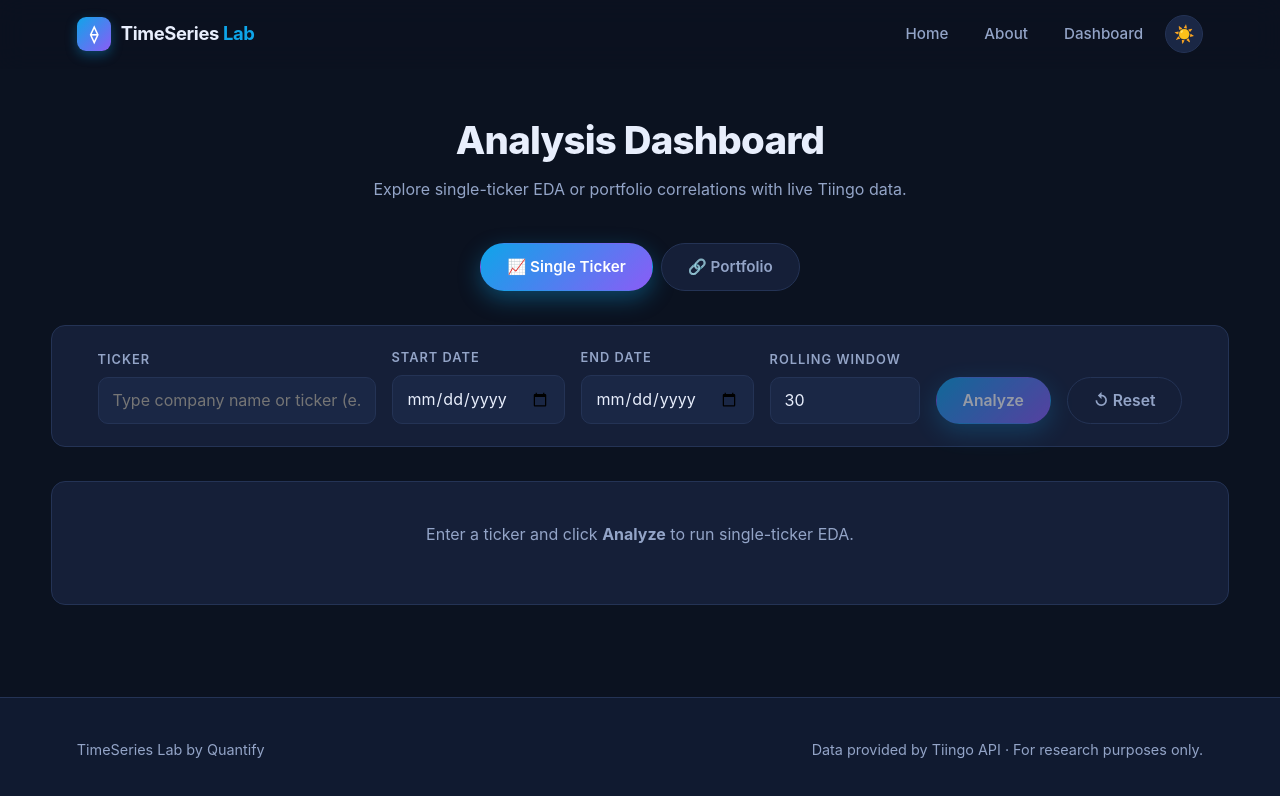
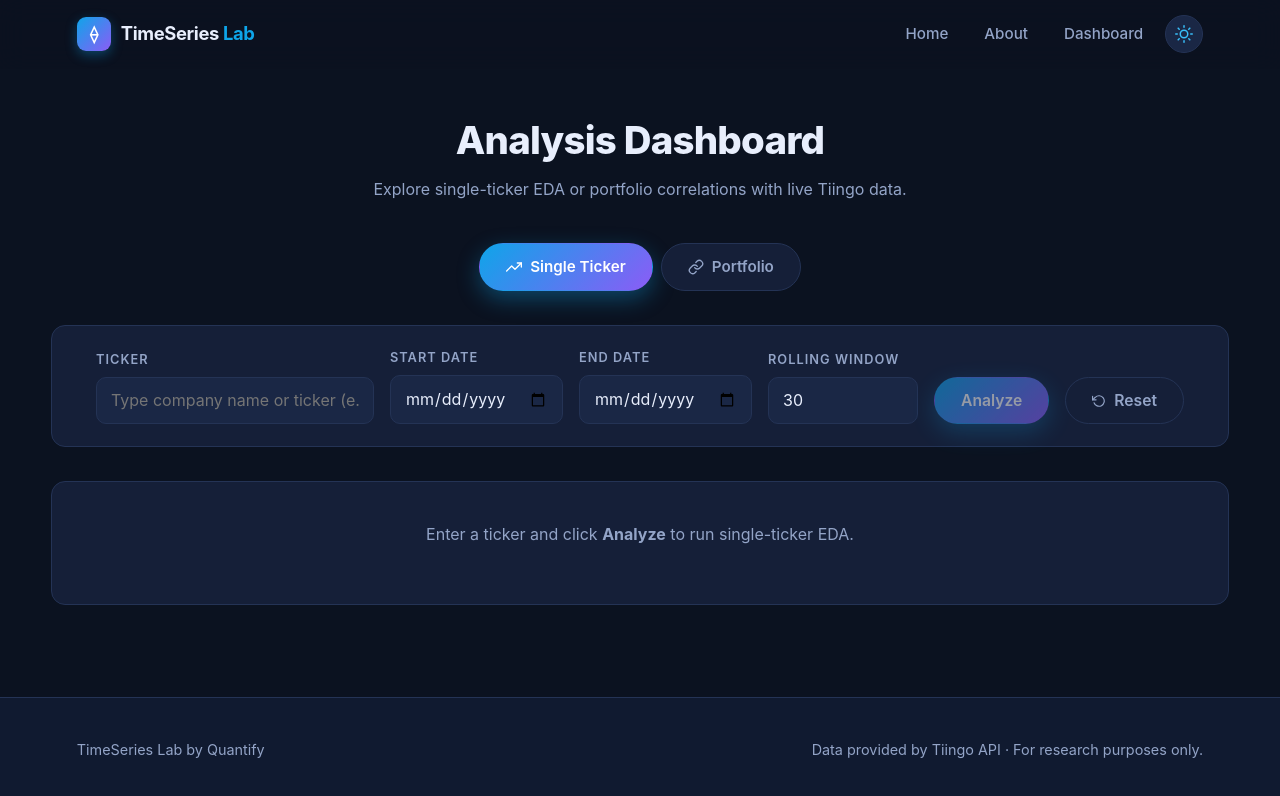
Before and after one commit to bhavin-rb/quantify-timeseries-lab, a React (Vite) app in the folder client/: page / in a window 1280 px wide. Both pictures are taken after a click on the button "Dashboard". Shown: the top 796 px of the page. Built offline with nearby package versions, Linux system fonts and the light colour scheme.

Commit message:
All emojis replaced by icons

```diff
--- a/client/package.json
+++ b/client/package.json
@@ -11,6 +11,7 @@
   "dependencies": {
     "react": "^18.3.1",
     "react-dom": "^18.3.1",
+    "react-icons": "^5.7.0",
     "recharts": "^2.15.0"
   },
   "devDependencies": {
--- a/client/src/components/DataPreview.jsx
+++ b/client/src/components/DataPreview.jsx
@@ -1,5 +1,6 @@
 import { useMemo } from "react";
 import { downloadCsv } from "../api.js";
+import { FiDownload } from "react-icons/fi";
 
 export default function DataPreview({ data, title }) {
   const columns = useMemo(() => {
@@ -23,7 +24,7 @@ export default function DataPreview({ data, title }) {
           className="btn btn-ghost"
           onClick={() => downloadCsv(`${title.toLowerCase().replace(/\s+/g, "-")}.csv`, columns, data)}
         >
-          ⬇️ Export CSV ({data.length} rows)
+          <FiDownload size={16} /> Export CSV ({data.length} rows)
         </button>
       </div>
       <div className="table-scroll">
--- a/client/src/components/Hero.jsx
+++ b/client/src/components/Hero.jsx
@@ -1,4 +1,5 @@
 import { useReveal, useParallax } from "../hooks.js";
+import { FiArrowRight, FiArrowDown } from "react-icons/fi";
 
 export default function Hero({ navigate }) {
   const revealRef = useReveal();
@@ -28,7 +29,7 @@ export default function Hero({ navigate }) {
         </p>
         <div className="hero-actions">
           <button className="btn btn-primary" onClick={() => navigate("/dashboard")}>
-            Launch Dashboard →
+            Launch Dashboard <FiArrowRight size={16} />
           </button>
           <a className="btn btn-ghost" href="#about">
             Learn more
@@ -46,7 +47,7 @@ export default function Hero({ navigate }) {
           </div>
         </div>
       </div>
-      <span className="hero-scroll">Scroll ↓</span>
+      <span className="hero-scroll">Scroll <FiArrowDown size={14} /></span>
     </section>
   );
 }
--- a/client/src/components/Navbar.jsx
+++ b/client/src/components/Navbar.jsx
@@ -1,4 +1,5 @@
 import { useEffect, useState } from "react";
+import { FiSun, FiMoon } from "react-icons/fi";
 
 export default function Navbar({ theme, onToggleTheme, route, navigate }) {
   const [scrolled, setScrolled] = useState(false);
@@ -36,7 +37,7 @@ export default function Navbar({ theme, onToggleTheme, route, navigate }) {
           title="Toggle theme"
           aria-label="Toggle theme"
         >
-          {theme === "dark" ? "☀️" : "🌙"}
+          {theme === "dark" ? <FiSun size={18} /> : <FiMoon size={18} />}
         </button>
       </div>
     </nav>
--- a/client/src/components/PriceChart.jsx
+++ b/client/src/components/PriceChart.jsx
@@ -6,6 +6,7 @@ import {
   YAxis,
   CartesianGrid,
   Tooltip,
+  Legend,
 } from "recharts";
 import ChartTooltip from "./ChartTooltip.jsx";
 
@@ -13,7 +14,7 @@ export default function PriceChart({ data, series, height }) {
   return (
     <div className={`chart-wrap ${height ? "tall" : ""}`}>
       <ResponsiveContainer width="100%" height="100%">
-        <LineChart data={data} margin={{ top: 8, right: 16, bottom: 24, left: 8 }}>
+        <LineChart data={data} margin={{ top: 8, right: 16, bottom: 68, left: 8 }}>
           <CartesianGrid strokeDasharray="3 3" stroke="var(--border)" opacity={0.45} />
           <XAxis
             dataKey="date"
@@ -45,6 +46,7 @@ export default function PriceChart({ data, series, height }) {
           <Tooltip
             content={<ChartTooltip formatter={(v) => `$${Number(v).toFixed(2)}`} />}
           />
+          <Legend wrapperStyle={{ fontSize: "0.8rem", paddingTop: 14 }} />
           {series.map((s) => (
             <Line
               key={s.key}
--- a/client/src/components/QqPlot.jsx
+++ b/client/src/components/QqPlot.jsx
@@ -6,6 +6,7 @@ import {
   YAxis,
   CartesianGrid,
   Tooltip,
+  Legend,
 } from "recharts";
 import ChartTooltip from "./ChartTooltip.jsx";
 
@@ -132,7 +133,7 @@ export function RollingChart({ data, series, xLabel, yLabel }) {
   return (
     <div className="chart-wrap">
       <ResponsiveContainer width="100%" height="100%">
-        <LineChart data={data} margin={{ top: 8, right: 16, bottom: 24, left: 12 }}>
+        <LineChart data={data} margin={{ top: 8, right: 16, bottom: 68, left: 12 }}>
           <CartesianGrid strokeDasharray="3 3" stroke="var(--border)" opacity={0.45} />
           <XAxis
             dataKey="date"
@@ -149,6 +150,7 @@ export function RollingChart({ data, series, xLabel, yLabel }) {
           <Tooltip
             content={<ChartTooltip formatter={(v) => Number(v).toFixed(4)} />}
           />
+          <Legend wrapperStyle={{ fontSize: "0.8rem", paddingTop: 14 }} />
           {series.map((s) => (
             <Line
               key={s.key}
--- a/client/src/pages/AdvancedInsightsTab.jsx
+++ b/client/src/pages/AdvancedInsightsTab.jsx
@@ -16,6 +16,7 @@ import {
 import { apiGet, downloadCsv, formatNum } from "../api.js";
 import ChartTooltip from "../components/ChartTooltip.jsx";
 import { RollingChart } from "../components/QqPlot.jsx";
+import { FiAlertTriangle, FiDownload, FiRotateCcw } from "react-icons/fi";
 
 const TICKER_COLORS = ["#0ea5e9", "#8b5cf6", "#10b981", "#f59e0b", "#f43f5e", "#14b8a6", "#e879f9", "#94a3b8"];
 
@@ -166,20 +167,18 @@ export default function AdvancedInsightsTab({ tickers, startDate, endDate, windo
       }))
     : null;
 
-  const hasTickers = tickers && tickers.split(",").filter((t) => t.trim()).length >= 2;
-
   return (
     <>
       <div className="controls" style={{ justifyContent: "center" }}>
-        <button className="btn btn-primary" onClick={run} disabled={loading || !hasTickers}>
+        <button className="btn btn-primary" onClick={run} disabled={loading || !tickers || tickers.split(",").filter((t) => t.trim()).length < 2}>
           {loading ? "Analyzing..." : "Analyze Insights"}
         </button>
         <button className="btn btn-reset" onClick={resetAll}>
-          ↺ Reset
+          <FiRotateCcw size={14} /> Reset
         </button>
       </div>
 
-      {error && <div className="error-banner">⚠️ {error}</div>}
+      {error && <div className="error-banner"><FiAlertTriangle size={16} /> {error}</div>}
       {loading && <Loading text="Fetching data and computing advanced metrics..." />}
 
       {data && (
@@ -190,7 +189,6 @@ export default function AdvancedInsightsTab({ tickers, startDate, endDate, windo
               vs {data.benchmark} · {data.summary.observations} days · Rolling {data.rollingWindow}d
             </span>
           </div>
-
           <SummaryGrid
             items={[
               { label: "Max Drawdown", value: `${data.summary.maxDrawdown.toFixed(2)}%`, tone: "negative" },
@@ -260,7 +258,7 @@ export default function AdvancedInsightsTab({ tickers, startDate, endDate, windo
                 })))
               }
             >
-              ⬇️ Export insights CSV
+              <FiDownload size={16} /> Export insights CSV
             </button>
           </div>
         </>
--- a/client/src/pages/Dashboard.jsx
+++ b/client/src/pages/Dashboard.jsx
@@ -7,6 +7,7 @@ import CorrelationHeatmap from "../components/CorrelationHeatmap.jsx";
 import DataPreview from "../components/DataPreview.jsx";
 import TickerSearch from "../components/TickerSearch.jsx";
 import AdvancedInsightsTab from "./AdvancedInsightsTab.jsx";
+import { FiAlertTriangle, FiDownload, FiRotateCcw, FiTrendingUp, FiLink, FiEye } from "react-icons/fi";
 
 const TICKER_COLORS = ["#0ea5e9", "#8b5cf6", "#10b981", "#f59e0b", "#f43f5e", "#14b8a6", "#e879f9", "#94a3b8"];
 
@@ -92,11 +93,11 @@ function SingleTickerTab({ tickers, setTickers, startDate, setStartDate, endDate
           {loading ? "Analyzing…" : "Analyze"}
         </button>
         <button className="btn btn-reset" onClick={resetAll}>
-          ↺ Reset
+          <FiRotateCcw size={14} /> Reset
         </button>
       </div>
 
-      {error && <div className="error-banner">⚠️ {error}</div>}
+      {error && <div className="error-banner"><FiAlertTriangle size={16} /> {error}</div>}
       {loading && <Loading text="Fetching data from Tiingo and computing EDA…" />}
 
       {eda && summary && (
@@ -133,7 +134,7 @@ function SingleTickerTab({ tickers, setTickers, startDate, setStartDate, endDate
                   downloadCsv(`${summary.ticker.toLowerCase()}-cleaned.csv`, ["date", "close"], eda.series)
                 }
               >
-                ⬇️ Export cleaned CSV ({eda.series.length} rows)
+                <FiDownload size={16} /> Export cleaned CSV ({eda.series.length} rows)
               </button>
             </div>
           </div>
@@ -250,11 +251,11 @@ function PortfolioTab({ tickers, setTickers, startDate, setStartDate, endDate, s
           {loading ? "Analyzing…" : "Analyze"}
         </button>
         <button className="btn btn-reset" onClick={resetAll}>
-          ↺ Reset
+          <FiRotateCcw size={14} /> Reset
         </button>
       </div>
 
-      {error && <div className="error-banner">⚠️ {error}</div>}
+      {error && <div className="error-banner"><FiAlertTriangle size={16} /> {error}</div>}
       {loading && <Loading text="Merging tickers and computing correlations…" />}
 
       {data && (
@@ -278,14 +279,14 @@ function PortfolioTab({ tickers, setTickers, startDate, setStartDate, endDate, s
             <h3>Merged close prices (equal-weight portfolio)</h3>
             <p className="sub">Intersected trading dates only</p>
             <PriceChart data={data.prices} series={priceSeries} tall />
-            <div style={{ marginTop: 14, textAlign: "right" }}>
+            <div style={{ marginTop: 4, textAlign: "right" }}>
               <button
                 className="btn btn-ghost"
                 onClick={() =>
                   downloadCsv("portfolio-prices.csv", ["date", ...data.tickers], data.prices)
                 }
               >
-                ⬇️ Export prices CSV ({data.prices.length} rows)
+                <FiDownload size={16} /> Export prices CSV ({data.prices.length} rows)
               </button>
             </div>
           </div>
@@ -374,20 +375,20 @@ export default function Dashboard() {
           className={`tab-btn ${tab === "single" ? "active" : ""}`}
           onClick={() => setTab("single")}
         >
-          📈 Single Ticker
+          <FiTrendingUp size={16} /> Single Ticker
         </button>
         <button
           className={`tab-btn ${tab === "portfolio" ? "active" : ""}`}
           onClick={() => setTab("portfolio")}
         >
-          🔗 Portfolio
+          <FiLink size={16} /> Portfolio
         </button>
         {tab === "portfolio" && (
           <button
             className={`tab-btn ${tab === "insights" ? "active" : ""}`}
             onClick={() => setTab("insights")}
           >
-            🔬 Advanced Insights
+            <FiEye size={16} /> Advanced Insights
           </button>
         )}
       </div>
--- a/client/src/styles.css
+++ b/client/src/styles.css
@@ -187,8 +187,8 @@ button {
   border-radius: 50%;
   border: 1px solid var(--border);
   background: var(--bg-elevated);
-  font-size: 1.05rem;
-  transition: transform 0.3s ease, background var(--transition);
+  color: var(--primary-strong);
+  transition: transform 0.3s ease, background var(--transition), color var(--transition);
 }
 
 .theme-toggle:hover {
@@ -579,6 +579,9 @@ button {
 }
 
 .tab-btn {
+  display: inline-flex;
+  align-items: center;
+  gap: 8px;
   padding: 11px 26px;
   border-radius: 999px;
   border: 1px solid var(--border);
@@ -724,6 +727,9 @@ button {
 }
 
 .error-banner {
+  display: flex;
+  align-items: center;
+  gap: 8px;
   background: color-mix(in srgb, var(--danger) 12%, var(--bg-card));
   border: 1px solid color-mix(in srgb, var(--danger) 45%, transparent);
   color: var(--danger);
```
Also changed, not shown: client/src/components/About.jsx (+7 -6 lines), 9 other files (tests, documents, lock files or other folders).
